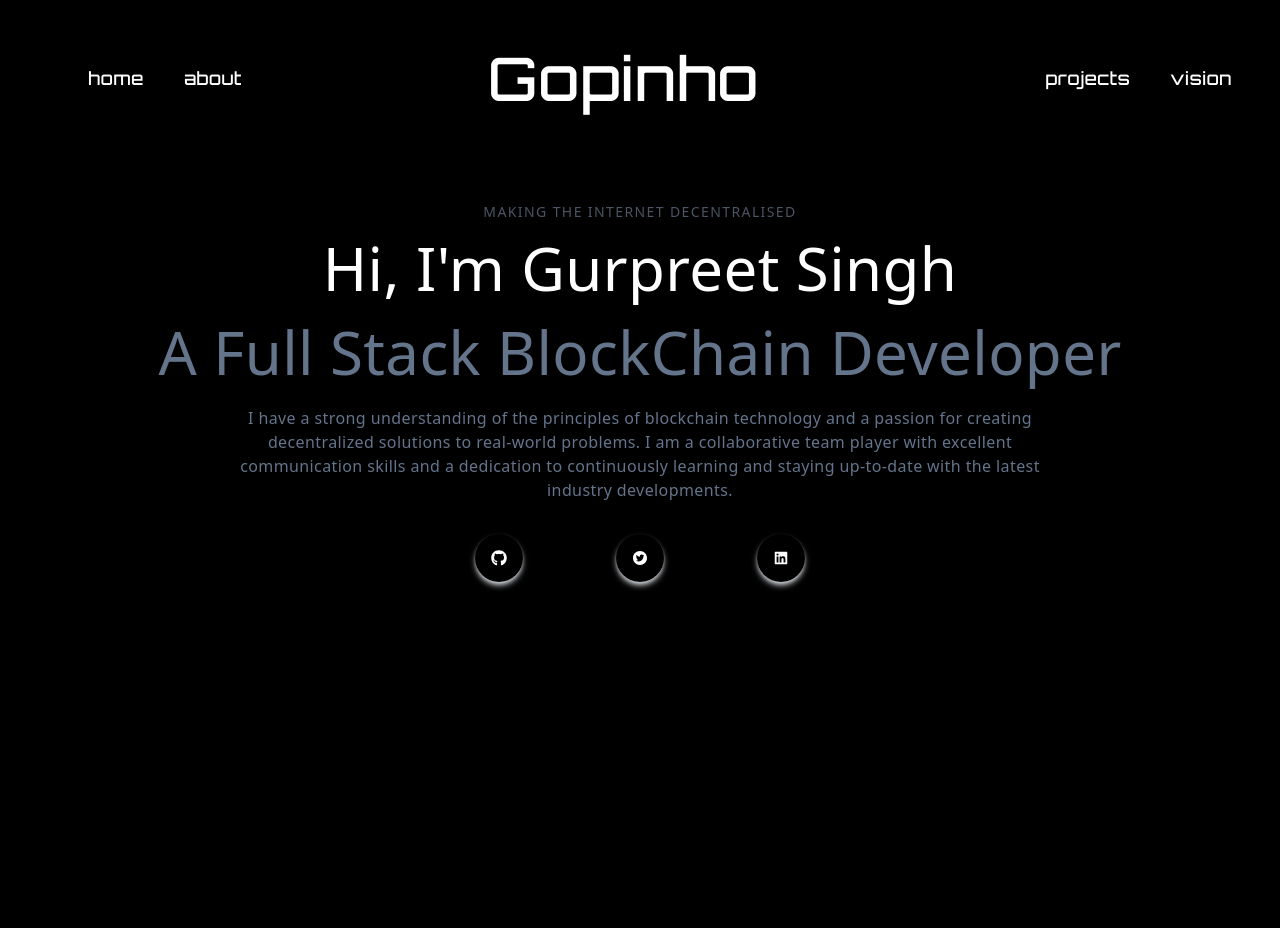
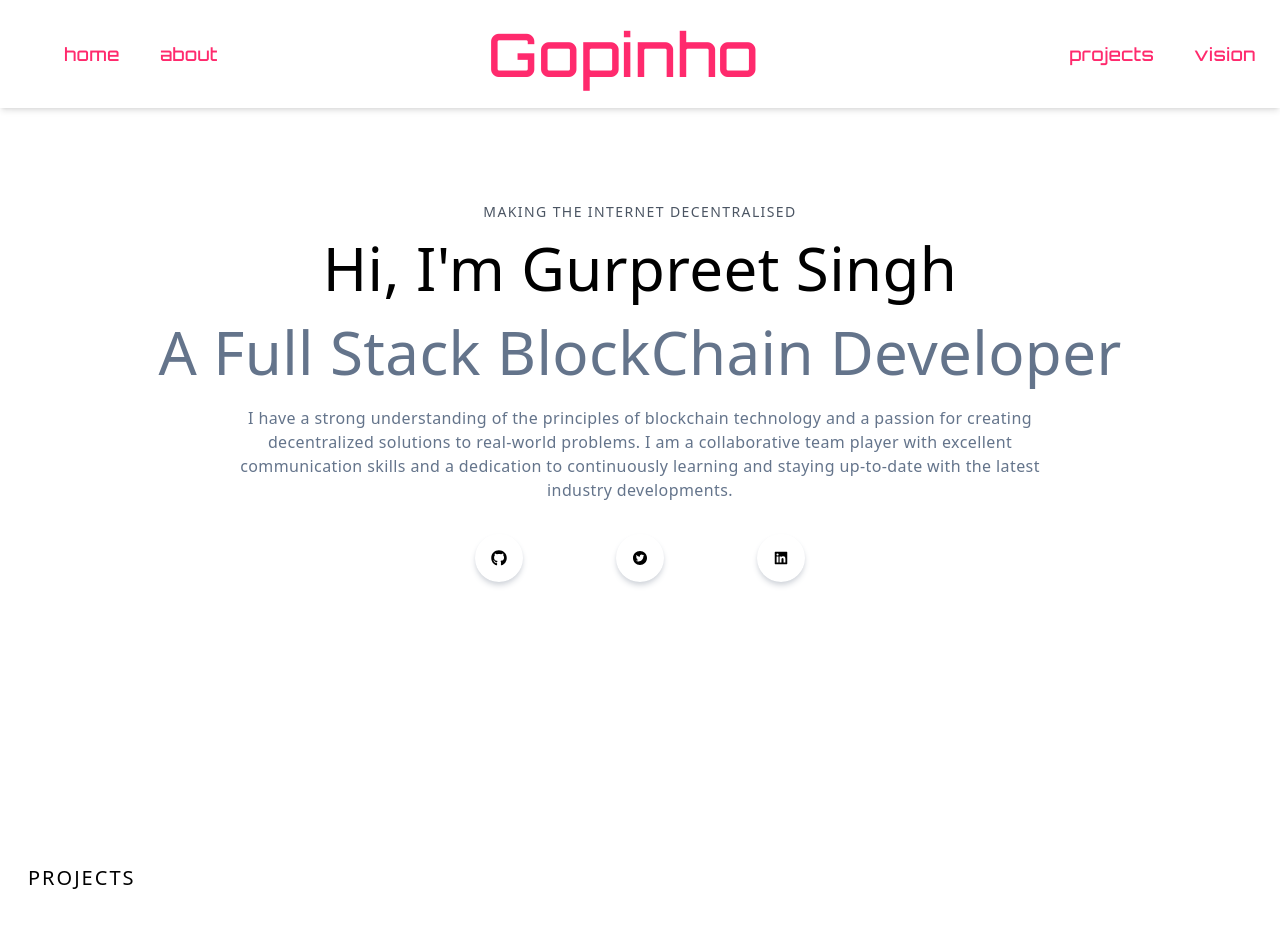
Before and after one commit to gopiinho/devProfile, a Next.js app: page / in a window 1280 px wide. Shown: the top 928 px of the page. Built offline with nearby package versions, Linux system fonts and the light colour scheme.

Commit message:
Projects component and changed colour styling

```diff
--- a/components/Navbar.jsx
+++ b/components/Navbar.jsx
@@ -16,7 +16,7 @@ const Navbar = () => {
   }
   return (
     <div className="fixed w-full h-25 shadow-md  z-[100]">
-      <div className="flex justify-between items-center w-full h-full p-12 2xl:px-16 font-cyber">
+      <div className="flex justify-between items-center w-full h-full p-6 2xl:px-16 font-cyber text-[#ff2a6d] bg-white">
         <div>
           <ul className="hidden md:flex">
             <Link href="/">
--- /dev/null
+++ b/components/Projects.jsx
@@ -0,0 +1,16 @@
+import React from "react"
+
+const Projects = () => {
+  return (
+    <div className="w-full">
+      <div className="max-w-[1240px] mx-auto px-2 py-16">
+        <p className="text-xl tracking-widest uppercase text-red">Projects</p>
+        <div className="grid md:grid-cols-2 gap-8">
+          <div className="relative flex items-center justify-center h-auto w-full shadow-xl shadow-slate-400 "></div>
+        </div>
+      </div>
+    </div>
+  )
+}
+
+export default Projects
--- a/pages/index.js
+++ b/pages/index.js
@@ -5,6 +5,7 @@ import styles from "../styles/Home.module.css"
 import Navbar from "../components/Navbar"
 import Main from "../components/Main"
 import About from "../components/About"
+import Projects from "../components/Projects"
 
 const inter = Inter({ subsets: ["latin"] })
 
@@ -25,7 +26,7 @@ export default function Home() {
       </Head>
       <Navbar />
       <Main />
-      <About />
+      <Projects />
     </>
   )
 }
--- a/styles/globals.css
+++ b/styles/globals.css
@@ -4,7 +4,7 @@
 
 @layer base {
   body {
-    @apply bg-black text-white tracking-wide;
+    @apply bg-white  text-black tracking-wide;
   }
 
   h1 {
```
